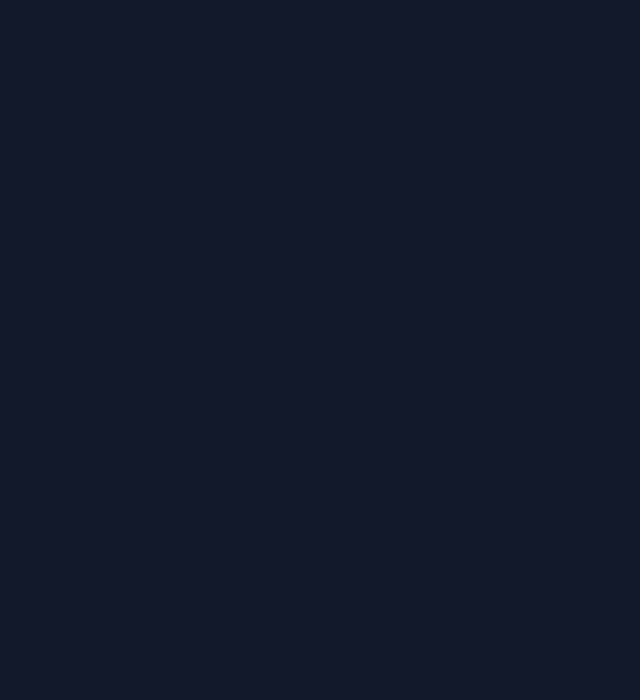
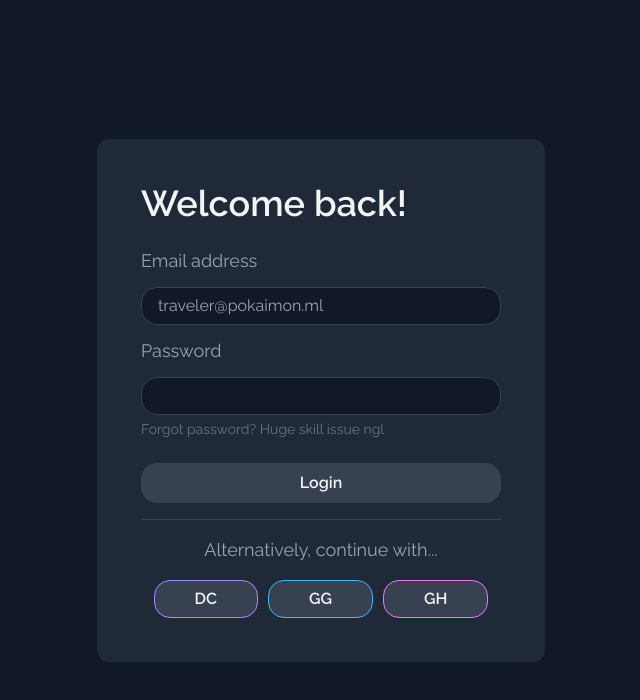
Before and after one commit to catto-labs/pokaimon, a Vue app: page /login in a window 1280 px wide. Before the commit this address had no page. Shown: the top 700 px of the page, without its empty margins (319-959 px from the left). Built offline with nearby package versions, Linux system fonts and the light colour scheme.

Commit message:
feat: add `login` route

```diff
--- a/src/router/index.ts
+++ b/src/router/index.ts
@@ -14,6 +14,11 @@ const routes: Array<RouteRecordRaw> = [
     name: "about",
     component: () => import("@/views/AboutView.vue"),
   },
+  {
+    path: "/login",
+    name: "login",
+    component: () => import("@/views/LoginView.vue"),
+  },
 ];
 
 const router = createRouter({
--- a/src/views/LoginView.vue
+++ b/src/views/LoginView.vue
@@ -1,20 +1,11 @@
-<template>
-  <div class="flex h-screen w-screen items-center justify-center bg-grey-900">
-    <div class="w-full max-w-md rounded-xl bg-black p-11">
-      <h1 class="mb-2 text-4xl font-bold text-head">Welcome back!</h1>
+<script setup lang="ts">
+import { reactive } from "vue";
+import LabelledInput from "@/components/LabelledInput.vue";
 
-      <form @submit="handleSubmit" class="pt-4">
-        <LabelledInput
-          label="Email address"
-          placeholder="traveler@pokaimon.ml"
-        />
-      </form>
-    </div>
-  </div>
-</template>
-
-<script setup lang="ts">
-import LabelledInput from "@/components/LabelledInput.vue";
+const state = reactive({
+  email: "",
+  password: "",
+});
 
 const handleSubmit = (e: Event) => {
   e.preventDefault();
@@ -22,3 +13,63 @@ const handleSubmit = (e: Event) => {
   console.log("hello");
 };
 </script>
+
+<template>
+  <div class="flex h-screen w-screen items-center justify-center bg-grey-900">
+    <div class="w-full max-w-md rounded-xl bg-black p-11">
+      <h1 class="mb-2 text-4xl font-bold text-head">Welcome back!</h1>
+
+      <form @submit="handleSubmit" class="flex flex-col gap-3 pt-4">
+        <LabelledInput
+          type="email"
+          v-model="state.email"
+          label="Email address"
+          placeholder="traveler@pokaimon.ml"
+        />
+
+        <div class="flex flex-col gap-1 text-grey-500">
+          <LabelledInput
+            type="password"
+            v-model="state.password"
+            label="Password"
+          />
+          <span class="text-sm"> Forgot password? Huge skill issue ngl </span>
+        </div>
+
+        <button
+          type="submit"
+          class="mt-3 w-full rounded-2xl bg-grey-700 py-2 px-4 font-bold text-white"
+        >
+          Login
+        </button>
+      </form>
+
+      <hr class="my-4 text-grey-700" />
+
+      <h2 class="mb-4 text-center text-lg text-note">
+        Alternatively, continue with...
+      </h2>
+
+      <div class="flex justify-center gap-2.5">
+        <button
+          type="button"
+          class="rounded-2xl border border-purple bg-grey-700 py-1.5 px-10 font-bold text-white"
+        >
+          DC
+        </button>
+        <button
+          type="button"
+          class="rounded-2xl border border-blue bg-grey-700 py-1.5 px-10 font-bold text-white"
+        >
+          GG
+        </button>
+        <button
+          type="button"
+          class="rounded-2xl border border-fuchsia bg-grey-700 py-1.5 px-10 font-bold text-white"
+        >
+          GH
+        </button>
+      </div>
+    </div>
+  </div>
+</template>
```
